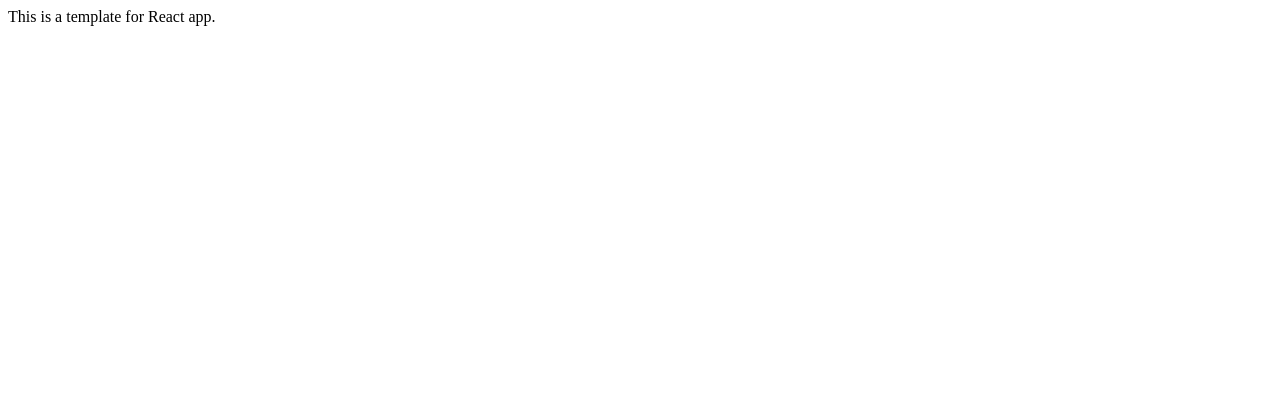
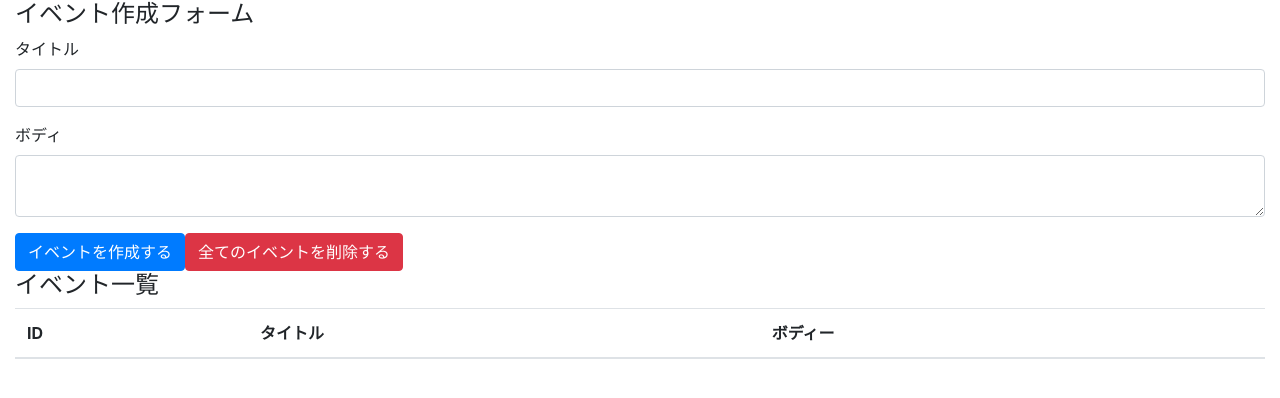
Before and after one commit to SlashRocky/react-hooks-101, a React (Create React App) app: page / in a window 1280 px wide. Shown: the top 398 px of the page. Built offline with nearby package versions, Linux system fonts and the light colour scheme.

Commit message:
create event form and event table with bootstrap

```diff
--- a/package.json
+++ b/package.json
@@ -3,6 +3,7 @@
   "version": "0.1.0",
   "private": true,
   "dependencies": {
+    "bootstrap": "4.3.1",
     "react": "^17.0.2",
     "react-dom": "^17.0.2",
     "react-scripts": "3.0.1"
--- a/src/App.js
+++ /dev/null
@@ -1,7 +0,0 @@
-import React from "react";
-
-const App = () => {
-  return <div>This is a template for React app.</div>;
-};
-
-export default App;
--- /dev/null
+++ b/src/components/App.js
@@ -0,0 +1,36 @@
+import "bootstrap/dist/css/bootstrap.min.css";
+import React from "react";
+
+const App = () => {
+  return (
+    <div className="container-fluid">
+      <h4>イベント作成フォーム</h4>
+      <form>
+        <div className="form-group">
+          <label htmlFor="formEventTitle">タイトル</label>
+          <input className="form-control" id="formEventTitle" />
+        </div>
+        <div className="form-group">
+          <label htmlFor="formEventBody">ボディ</label>
+          <textarea className="form-control" id="formEventBody" />
+        </div>
+        <button className="btn btn-primary">イベントを作成する</button>
+        <button className="btn btn-danger">全てのイベントを削除する</button>
+      </form>
+
+      <h4>イベント一覧</h4>
+      <table className="table table-hover">
+        <thead>
+          <tr>
+            <th>ID</th>
+            <th>タイトル</th>
+            <th>ボディー</th>
+          </tr>
+        </thead>
+        <tbody></tbody>
+      </table>
+    </div>
+  );
+};
+
+export default App;
--- a/src/index.js
+++ b/src/index.js
@@ -1,5 +1,5 @@
 import React from "react";
 import ReactDOM from "react-dom";
-import App from "./App";
+import App from "./components/App";
 
 ReactDOM.render(<App />, document.getElementById("root"));
```
Also changed, not shown: 1 other file (tests, documents, lock files or other folders).
